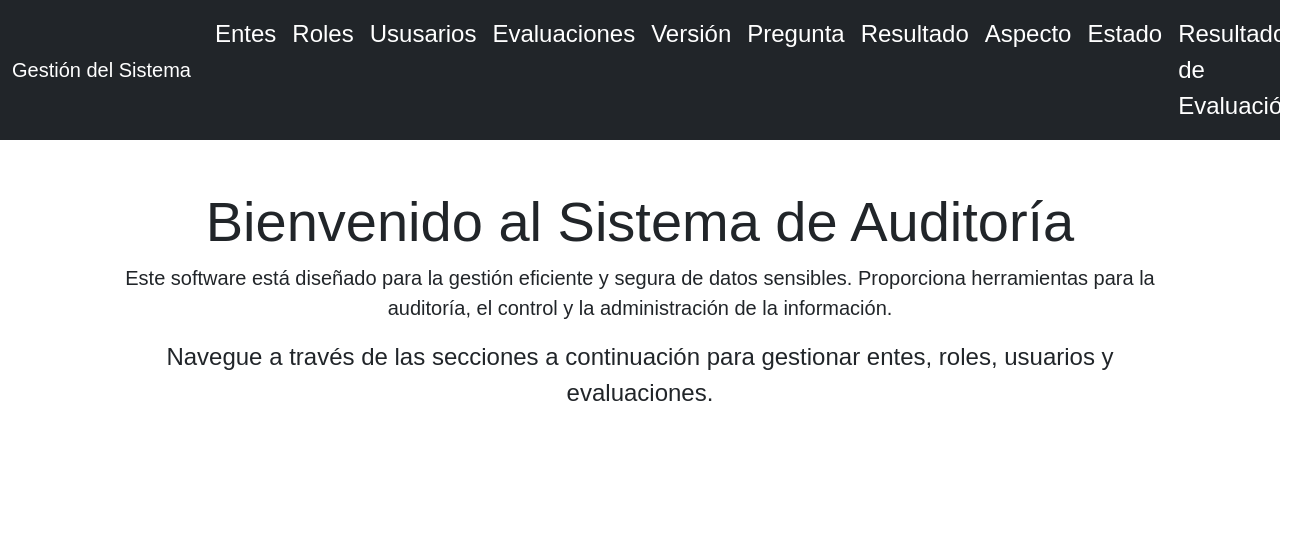
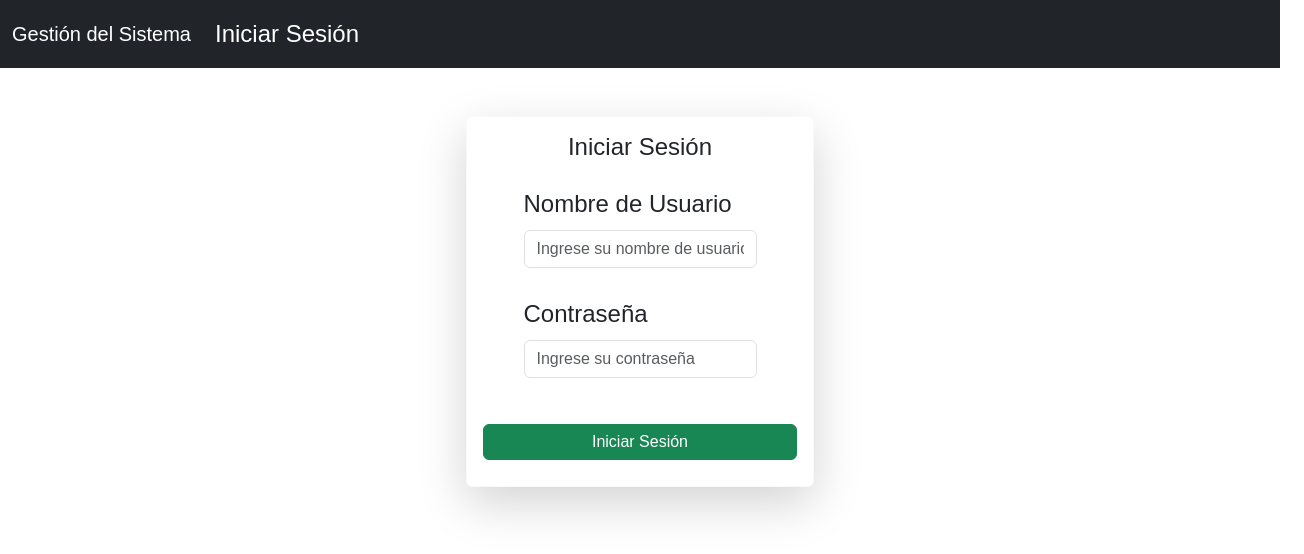
Before and after one commit to jrnature/proDapp, a React (Vite) app in the folder src/proDapp_frontend/: page /login in a window 1280 px wide. Shown: the top 554 px of the page, 1304 px wide, since content can reach past the window. Built offline with nearby package versions, Linux system fonts and the light colour scheme.

Commit message:
autenticacion

```diff
--- a/src/proDapp_frontend/src/App.jsx
+++ b/src/proDapp_frontend/src/App.jsx
@@ -1,8 +1,9 @@
 import React from 'react';
-import { BrowserRouter as Router, Route, Routes, Link } from 'react-router-dom';
+import { BrowserRouter as Router, Route, Routes, Link, Navigate } from 'react-router-dom';
 import 'bootstrap/dist/css/bootstrap.min.css';
 import 'bootstrap/dist/js/bootstrap.bundle.min.js';
 import '@fortawesome/fontawesome-free/css/all.min.css';
+import { AuthProvider, useAuth } from './context/AuthContext';
 import Entes from './components/Entes.jsx'
 import Rol from './components/Rol.jsx';
 import Usuarios from './components/Usuarios.jsx';
@@ -13,11 +14,11 @@ import Resultado from './components/Resultado.jsx'
 import Aspecto from './components/Aspecto.jsx'
 import Estado from './components/Estado.jsx';
 import ResultadoEval from './components/ResultadoEval.jsx';
+import Login from './components/Login.jsx';
 
-const App = () => {
-
+const Navbar = () => {
+  const { isAuthenticated, logout } = useAuth();
   return (
-    <Router>
     <nav className="navbar navbar-expand-lg navbar-light bg-dark">
       <div className="container-fluid">
         <a className="navbar-brand text-white" href="/">Gestión del Sistema</a>
@@ -26,59 +27,62 @@ const App = () => {
         </button>
         <div className="collapse navbar-collapse" id="navbarNavDropdown">
           <ul className="navbar-nav me-auto mb-2 mb-lg-0">
-
-              {/* Dropdown para Entes */}
-              <li className="nav-item">
-                <Link className="nav-link text-white" to="/entes">Entes</Link>
-              </li>
-              {/* Dropdown para Roles */}
-              <li className="nav-item">
-                <Link className="nav-link text-white" to="/roles">Roles</Link>
-              </li>
-
-              {/* Dropdown para Usuarios */}
-              <li className="nav-item">
-                <Link className="nav-link text-white" to="/usuarios">Ususarios</Link>
-              </li>
-
-              {/* Enlace para Evaluaciones */}
-              <li className="nav-item">
-                <Link className="nav-link text-white" to="/evaluacion">Evaluaciones</Link>
-              </li>
-
-              {/* Enlace para Version */}
-              <li className="nav-item">
-                <Link className="nav-link text-white" to="/version">Versión</Link>
-              </li>
-
-              {/* Enlace para Pregunta */}
-              <li className="nav-item">
-                <Link className="nav-link text-white" to="/pregunta">Pregunta</Link>
-              </li>
-              {/* Enlace para Resultado */}
-              <li className="nav-item">
-                <Link className="nav-link text-white" to="/resultado">Resultado</Link>
-              </li>
-              {/* Enlace para Aspecto */}
-              <li className="nav-item">
-                <Link className="nav-link text-white" to="/aspecto">Aspecto</Link>
-              </li>
-              {/* Enlace para Aspecto */}
-              <li className="nav-item">
-                <Link className="nav-link text-white" to="/estado">Estado</Link>
-              </li>
-              {/* Enlace para ResultadoEval */}
-              <li className="nav-item">
-                <Link className="nav-link text-white" to="/resulteval">Resultado de Evaluación</Link>
-              </li>
-
-
+            {isAuthenticated ? (
+              <>
+                <li className="nav-item"><Link className="nav-link text-white" to="/entes">Entes</Link></li>
+                <li className="nav-item"><Link className="nav-link text-white" to="/roles">Roles</Link></li>
+                <li className="nav-item"><Link className="nav-link text-white" to="/usuarios">Usuarios</Link></li>
+                <li className="nav-item"><Link className="nav-link text-white" to="/evaluacion">Evaluaciones</Link></li>
+                <li className="nav-item"><Link className="nav-link text-white" to="/version">Versión</Link></li>
+                <li className="nav-item"><Link className="nav-link text-white" to="/pregunta">Pregunta</Link></li>
+                <li className="nav-item"><Link className="nav-link text-white" to="/resultado">Resultado</Link></li>
+                <li className="nav-item"><Link className="nav-link text-white" to="/aspecto">Aspecto</Link></li>
+                <li className="nav-item"><Link className="nav-link text-white" to="/estado">Estado</Link></li>
+                <li className="nav-item"><Link className="nav-link text-white" to="/resulteval">Resultado de Evaluación</Link></li>
+                <li className="nav-item"><button className="btn btn-danger" onClick={logout}>Cerrar Sesión</button></li>
+              </>
+            ) : (
+              <li className="nav-item"><Link className="nav-link text-white" to="/login">Iniciar Sesión</Link></li>
+            )}
           </ul>
         </div>
       </div>
     </nav>
+  );
+};
 
-      <main class=" container mt-5">
+const ProtectedRoute = ({ element }) => {
+  const { isAuthenticated } = useAuth();
+  return isAuthenticated ? element : <Navigate to="/login" />;
+};
+
+const App = () => {
+  return (
+    <AuthProvider>
+      <Router>
+        <Navbar />
+        <main className="container mt-5">
+          <Routes>
+            <Route path="/login" element={<Login onLogin={() => {}} />} />
+            <Route path="/" element={<ProtectedRoute element={<Home />} />} />
+            <Route path="/entes" element={<ProtectedRoute element={<Entes />} />} />
+            <Route path="/roles" element={<ProtectedRoute element={<Rol />} />} />
+            <Route path="/usuarios" element={<ProtectedRoute element={<Usuarios />} />} />
+            <Route path="/evaluacion" element={<ProtectedRoute element={<Evaluacion />} />} />
+            <Route path="/version" element={<ProtectedRoute element={<Version />} />} />
+            <Route path="/pregunta" element={<ProtectedRoute element={<Pregunta />} />} />
+            <Route path="/resultado" element={<ProtectedRoute element={<Resultado />} />} />
+            <Route path="/aspecto" element={<ProtectedRoute element={<Aspecto />} />} />
+            <Route path="/estado" element={<ProtectedRoute element={<Estado />} />} />
+            <Route path="/resulteval" element={<ProtectedRoute element={<ResultadoEval />} />} />
+          </Routes>
+        </main>
+      </Router>
+    </AuthProvider>
+  );
+};
+
+const Home = () => (
   <div className="container mt-4">
     <div className="row text-center">
       <div className="col-md-12">
@@ -93,22 +97,6 @@ const App = () => {
       </div>
     </div>
   </div>
-      </main>
-
-      <Routes>
-        <Route path="/entes" element={<Entes />} />
-        <Route path="/roles" element={<Rol />} />
-        <Route path="/usuarios" element={<Usuarios />} />
-        <Route path="/evaluacion" element={<Evaluacion />} />
-        <Route path="/version" element={<Version />} />
-        <Route path="/pregunta" element={<Pregunta />} />
-        <Route path="/resultado" element={<Resultado />} />
-        <Route path="/aspecto" element={<Aspecto />} />
-        <Route path="/estado" element={<Estado />} />
-        <Route path="/resulteval" element={<ResultadoEval />} />
-      </Routes>
-    </Router>
 );
-};
 
 export default App;
--- /dev/null
+++ b/src/proDapp_frontend/src/components/Login.jsx
@@ -0,0 +1,64 @@
+import React, { useState } from 'react';
+import { Button, Form, Alert, Container, Row, Col } from 'react-bootstrap';
+import { useNavigate } from 'react-router-dom';
+import { useAuth } from '../context/AuthContext'
+
+const Login = () => {
+  const [username, setUsername] = useState('');
+  const [password, setPassword] = useState('');
+  const [error, setError] = useState('');
+  const navigate = useNavigate();
+  const { login } = useAuth();
+
+  const handleSubmit = (e) => {
+    e.preventDefault();
+
+    // Validación simple
+    if (username === 'admin' && password === 'Password32') {
+      login();
+      navigate('/');
+    } else {
+      setError('Credenciales incorrectas');
+    }
+  };
+
+  return (
+    <Container className="mt-5">
+      <Row className="justify-content-center">
+        <Col md={6} lg={4}>
+          <div className="card shadow-lg border-light">
+            <div className="card-body">
+              <h4 className="card-title text-center mb-4">Iniciar Sesión</h4>
+              {error && <Alert variant="danger">{error}</Alert>}
+              <Form onSubmit={handleSubmit}>
+                <Form.Group controlId="formUsername" className="mb-3">
+                  <Form.Label>Nombre de Usuario</Form.Label>
+                  <Form.Control
+                    type="text"
+                    placeholder="Ingrese su nombre de usuario"
+                    value={username}
+                    onChange={(e) => setUsername(e.target.value)}
+                    required
+                  />
+                </Form.Group>
+                <Form.Group controlId="formPassword" className="mb-4">
+                  <Form.Label>Contraseña</Form.Label>
+                  <Form.Control
+                    type="password"
+                    placeholder="Ingrese su contraseña"
+                    value={password}
+                    onChange={(e) => setPassword(e.target.value)}
+                    required
+                  />
+                </Form.Group>
+                <Button variant="success" type="submit" className="w-100">Iniciar Sesión</Button>
+              </Form>
+            </div>
+          </div>
+        </Col>
+      </Row>
+    </Container>
+  );
+};
+
+export default Login;
--- /dev/null
+++ b/src/proDapp_frontend/src/context/AuthContext.jsx
@@ -0,0 +1,18 @@
+import React, { createContext, useState, useContext } from 'react';
+
+const AuthContext = createContext();
+
+export const AuthProvider = ({ children }) => {
+  const [isAuthenticated, setIsAuthenticated] = useState(false);
+
+  const login = () => setIsAuthenticated(true);
+  const logout = () => setIsAuthenticated(false);
+
+  return (
+    <AuthContext.Provider value={{ isAuthenticated, login, logout }}>
+      {children}
+    </AuthContext.Provider>
+  );
+};
+
+export const useAuth = () => useContext(AuthContext);
```
Lines whose indentation alone changed are shown as unchanged.
